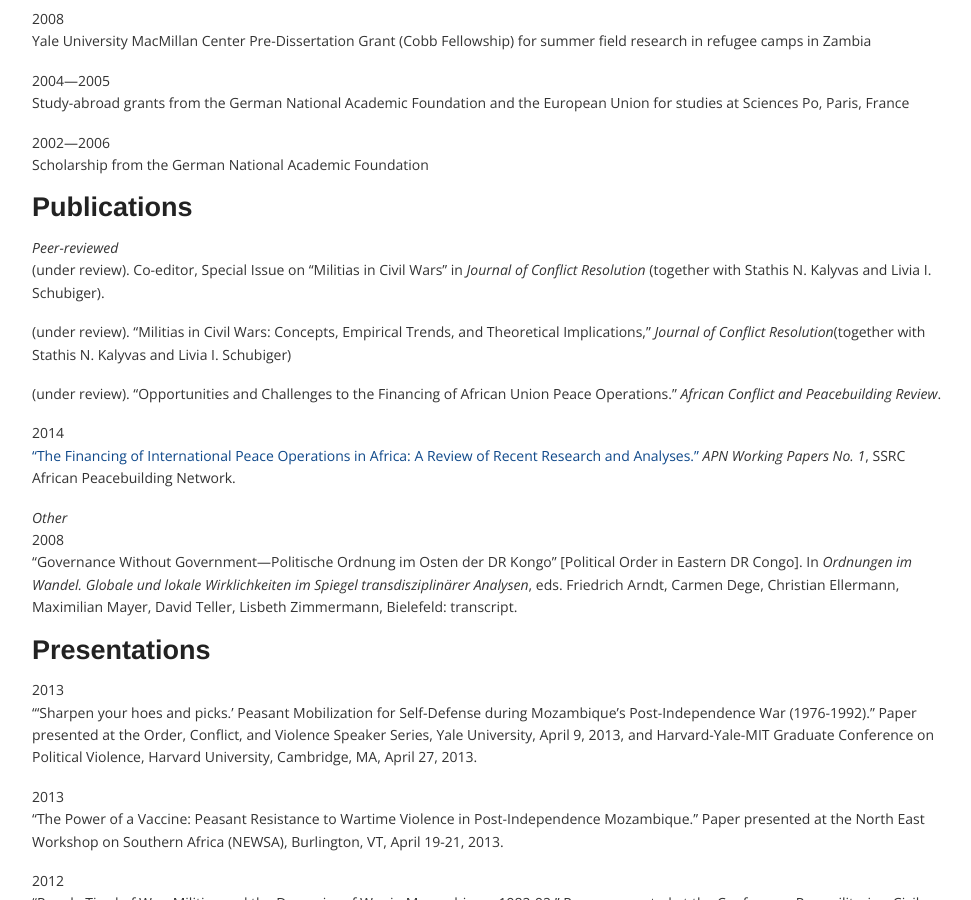
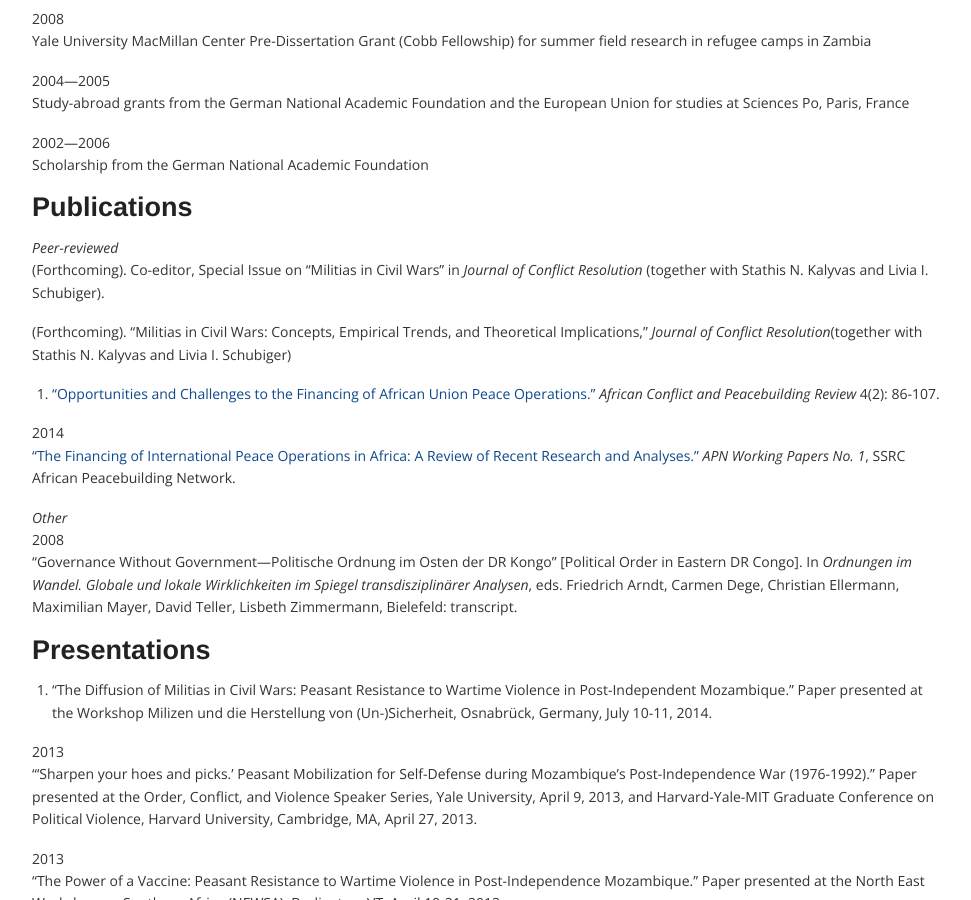
Before and after one commit to corinnajentzsch/corinnajentzsch.github.io, a Jekyll site: the page built from cv.md, in a window 1280 px wide and 900 px high, scrolled down 1119 px. Shown: the whole window, without its empty margins (153-1124 px from the left). Built offline with Jekyll 4.4.1, drawn with Linux system fonts in a browser that asks for light colours; nearby versions of some CDN libraries; library files that are not in the unit come from our copies; some of the changed text lies outside the part shown.

Commit message:
Updated cv.md

```diff
--- a/cv.md
+++ b/cv.md
@@ -16,8 +16,8 @@ Assistant Professor (UD 2), Institute of Political Science, Leiden University, L
 
 ### Education
 
-2007—
-Ph.D. program in Political Science, Yale University (M.A. 2010, M.Phil. 2011, Ph.D. expected 2014)
+2007—2014
+Ph.D. program in Political Science, Yale University (M.A. 2010, M.Phil. 2011, Ph.D. 2014)
 
 > Dissertation: Militias and the Dynamics of Civil Wars
 > Dissertation Committee: Elisabeth J. Wood (chair), Stathis N. Kalyvas, Mike McGovern
@@ -51,11 +51,11 @@ Scholarship from the German National Academic Foundation
 ### Publications
 
 _Peer-reviewed_
-(under review). Co-editor, Special Issue on “Militias in Civil Wars” in _Journal of Conflict Resolution_ (together with Stathis N. Kalyvas and Livia I. Schubiger).
+(Forthcoming). Co-editor, Special Issue on “Militias in Civil Wars” in _Journal of Conflict Resolution_ (together with Stathis N. Kalyvas and Livia I. Schubiger).
 
-(under review). “Militias in Civil Wars: Concepts, Empirical Trends, and Theoretical Implications,” _Journal of Conflict Resolution_(together with Stathis N. Kalyvas and Livia I. Schubiger)
+(Forthcoming). “Militias in Civil Wars: Concepts, Empirical Trends, and Theoretical Implications,” _Journal of Conflict Resolution_(together with Stathis N. Kalyvas and Livia I. Schubiger)
 
-(under review). “Opportunities and Challenges to the Financing of African Union Peace Operations.” _African Conflict and Peacebuilding Review_.
+2014. [“Opportunities and Challenges to the Financing of African Union Peace Operations.”](http://www.jstor.org/stable/10.2979/africonfpeacrevi.4.2.86 "Financing of African Union Peace Operations") _African Conflict and Peacebuilding Review_ 4(2): 86-107.
 
 2014
 ["The Financing of International Peace Operations in Africa: A Review of Recent Research and Analyses."](webarchive.ssrc.org/working-papers/APN_WorkingPapers01_Jentzsch.pdf "APN WorkingPapers 01 Jentzsch") _APN Working Papers No. 1_, SSRC African Peacebuilding Network.
@@ -65,6 +65,12 @@ _Other_
 “Governance Without Government—Politische Ordnung im Osten der DR Kongo” [Political Order in Eastern DR Congo]. In _Ordnungen im Wandel. Globale und lokale Wirklichkeiten im Spiegel transdisziplinärer Analysen_, eds. Friedrich Arndt, Carmen Dege, Christian Ellermann, Maximilian Mayer, David Teller, Lisbeth Zimmermann, Bielefeld: transcript.
 
 ### Presentations
+
+2014.
+“The Diffusion of Militias in Civil Wars: Peasant Resistance to Wartime
+Violence in Post-Independent Mozambique.” Paper presented at the Workshop
+Milizen und die Herstellung von (Un-)Sicherheit, Osnabrück, Germany, July 10-11,
+2014.
 
 2013
 “‘Sharpen your hoes and picks.’ Peasant Mobilization for Self-Defense during Mozambique’s Post-Independence War (1976-1992).” Paper presented at the Order, Conflict, and Violence Speaker Series, Yale University, April 9, 2013, and Harvard-Yale-MIT Graduate Conference on Political Violence, Harvard University, Cambridge, MA, April 27, 2013.
```
